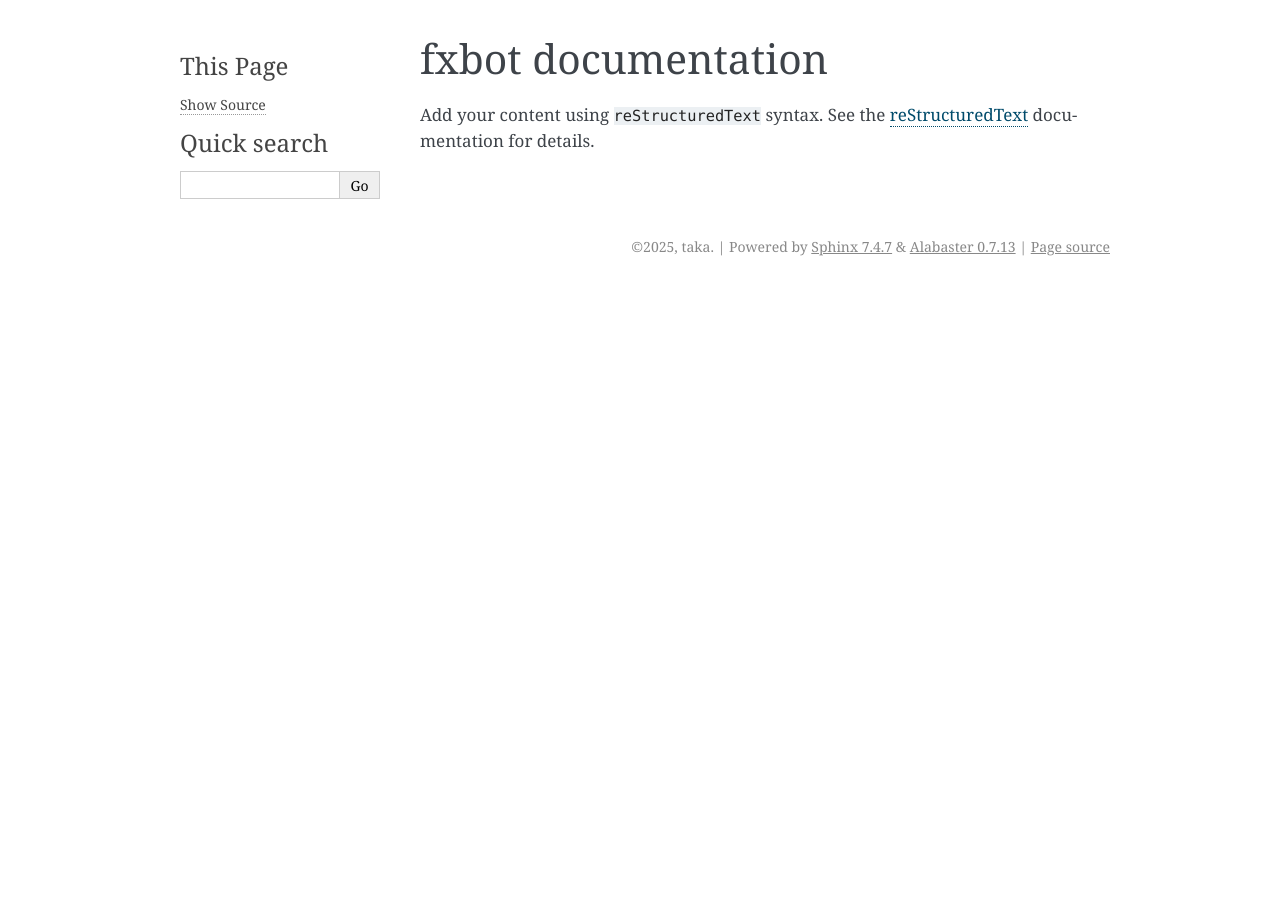
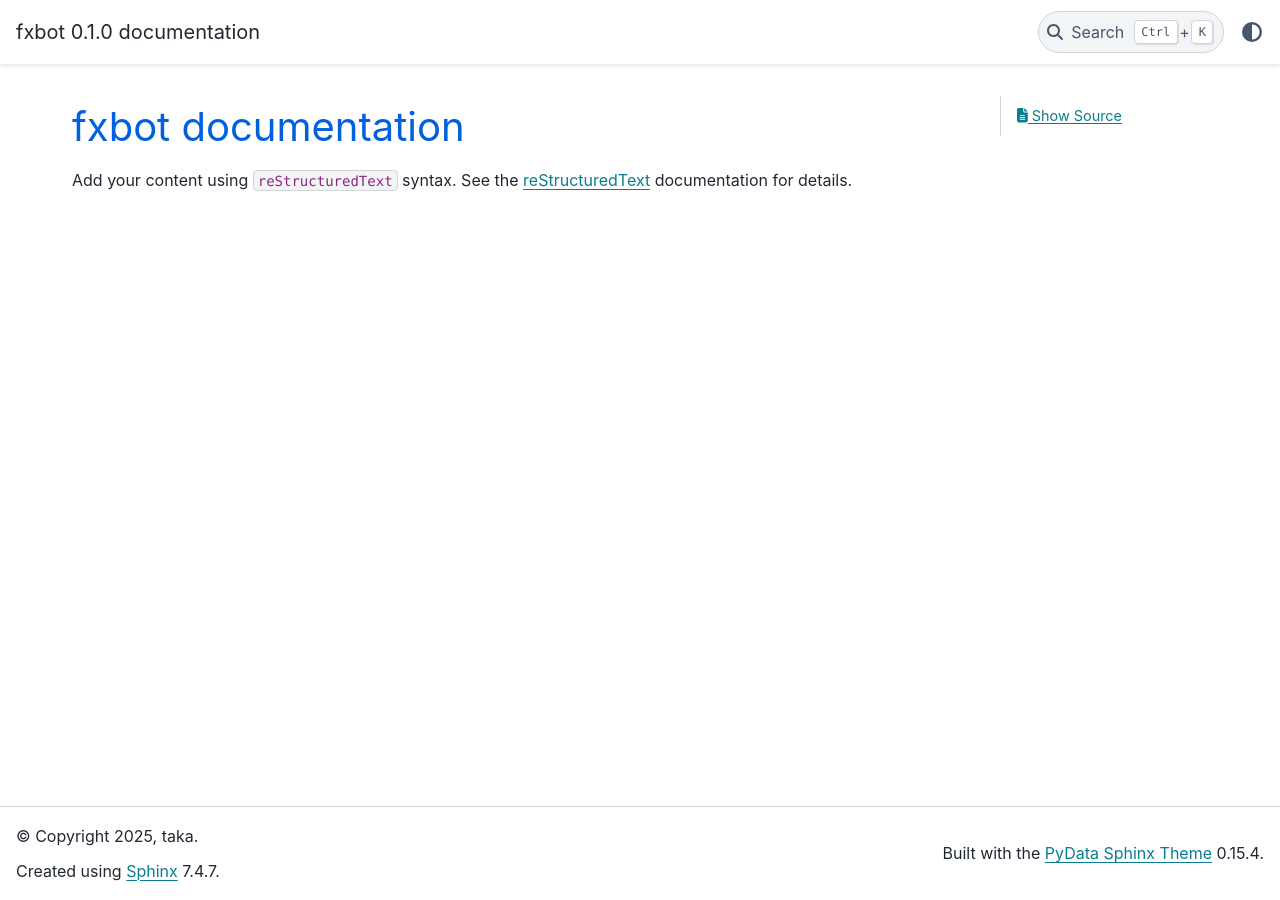
Before and after one commit to kaoru0208/fxbot, a Sphinx documentation site: the page built from docs/index.rst, in a window 1280 px wide. Built offline with Sphinx 7.4.7 and the PyData theme 0.15.4, drawn with Linux system fonts in a browser that asks for light colours.

Commit message:
docs(ci): switch to artifact deploy, new theme & status badge

```diff
--- /dev/null
+++ b/docs/_static/custom.css
@@ -0,0 +1,2 @@
+/* 例: 見出し色をブランドカラーに変更 */
+h1, h2, h3 { color: #0060df; }
--- a/docs/conf.py
+++ b/docs/conf.py
@@ -27,3 +27,6 @@ exclude_patterns = ["_build", "Thumbs.db", ".DS_Store"]
 
 html_theme = "alabaster"
 html_static_path = ["_static"]
+
+html_theme = "pydata_sphinx_theme"
+html_css_files = ["custom.css"]
--- a/requirements.txt
+++ b/requirements.txt
@@ -1,3 +1,4 @@
 mypy
 oandapyV20
 ruff
+pydata-sphinx-theme
```
Also changed, not shown: README.md (+2 -0 lines), 1 other file.
